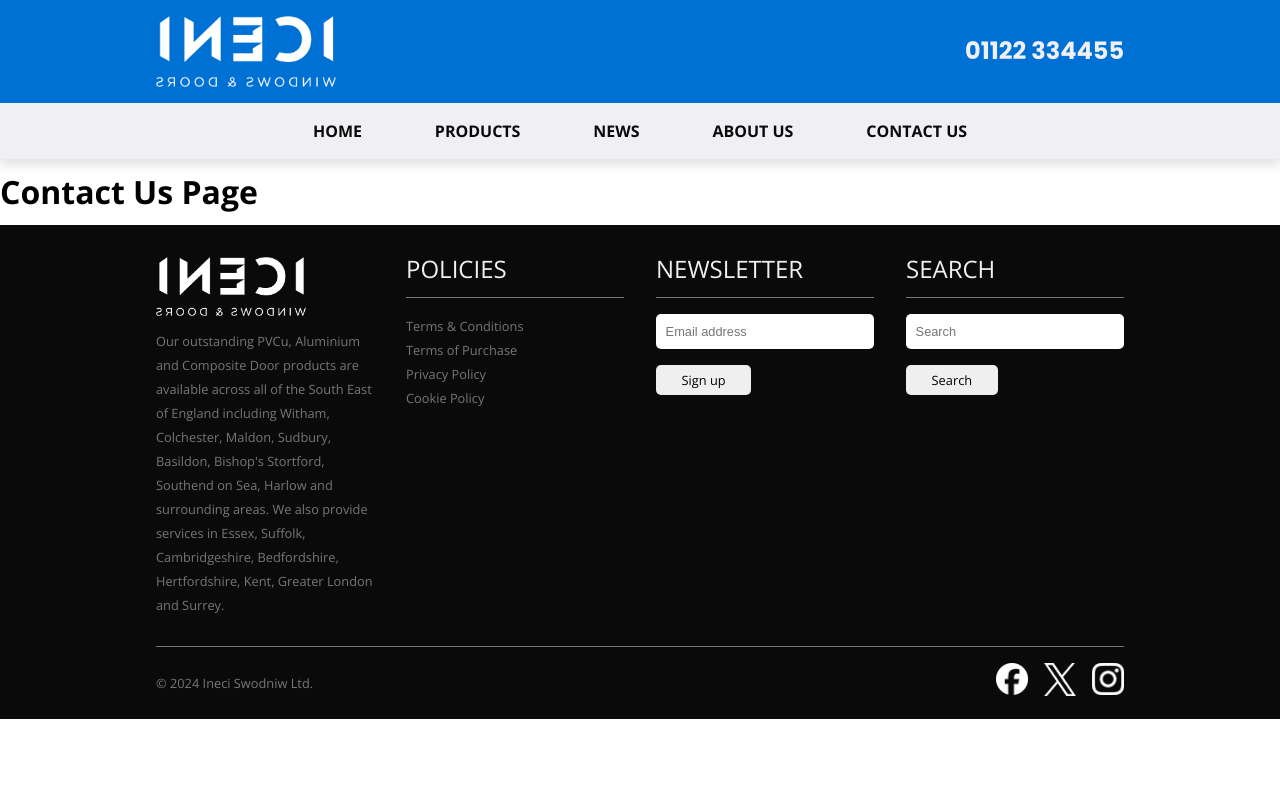
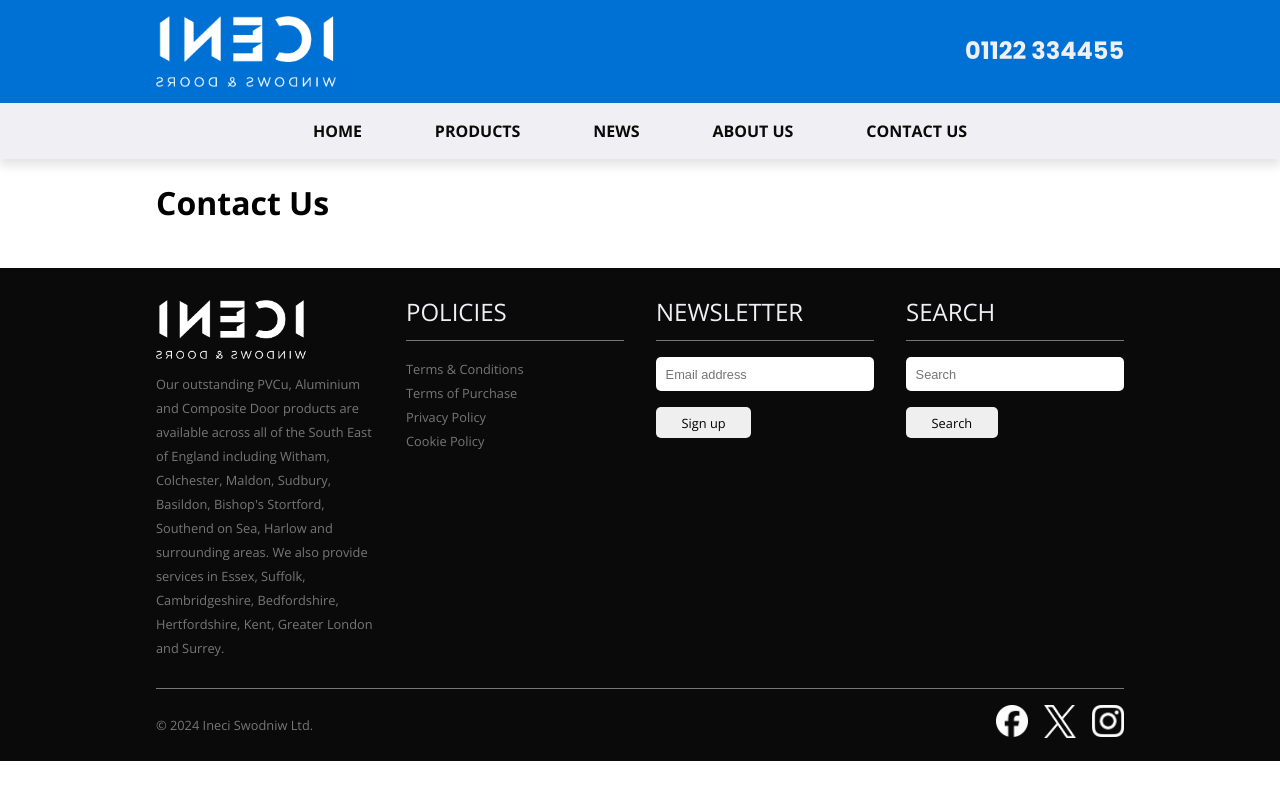
Before and after one commit to rubicon2/react-router-practice, a React (Vite) app: page /contact-us in a window 1280 px wide. Built offline with nearby package versions, Linux system fonts and the light colour scheme.

Commit message:
Add container to contact us page

```diff
--- a/src/routes/contactUs/index.jsx
+++ b/src/routes/contactUs/index.jsx
@@ -1,3 +1,9 @@
+import './_index.scss';
+
 export default function ContactUs() {
-  return <h1>Contact Us Page</h1>;
+  return (
+    <main className="container">
+      <h1 className="page-heading">Contact Us</h1>
+    </main>
+  );
 }
```
Also changed, not shown: src/routes/contactUs/_index.scss (added).
